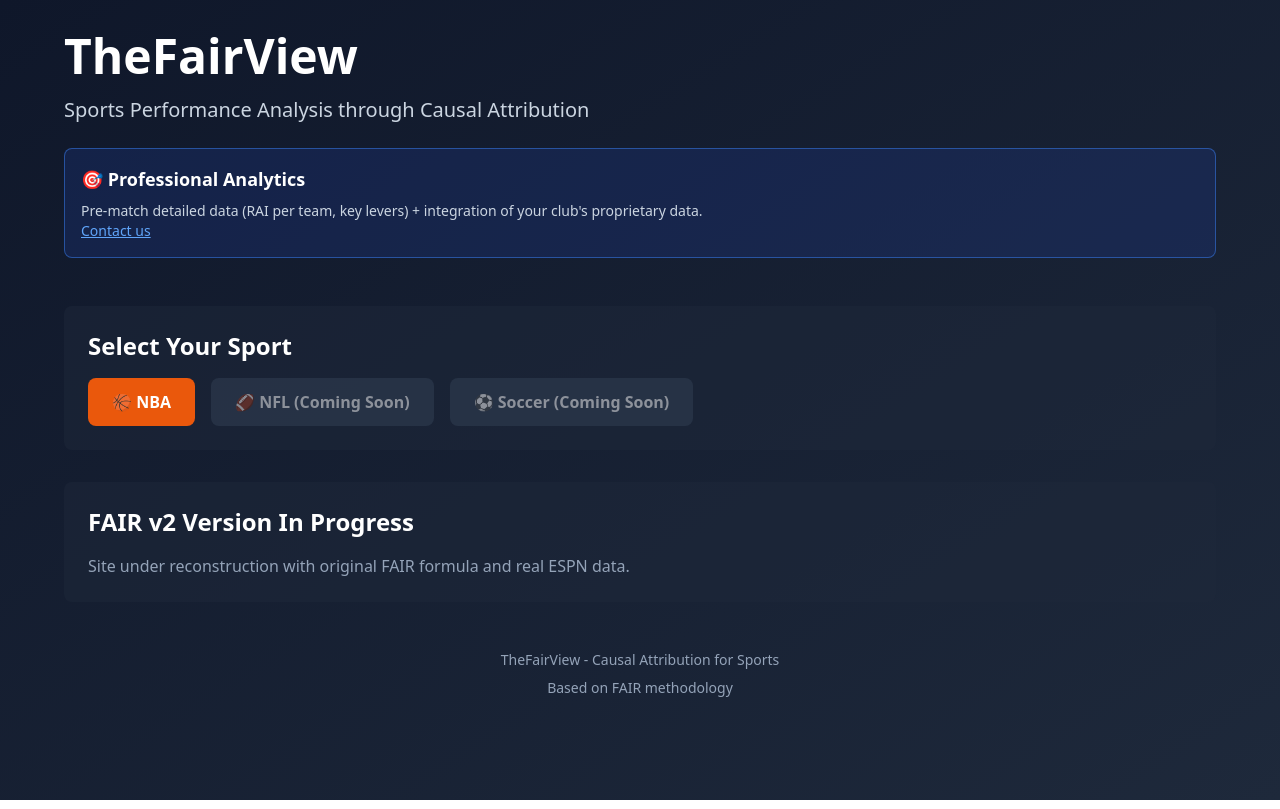
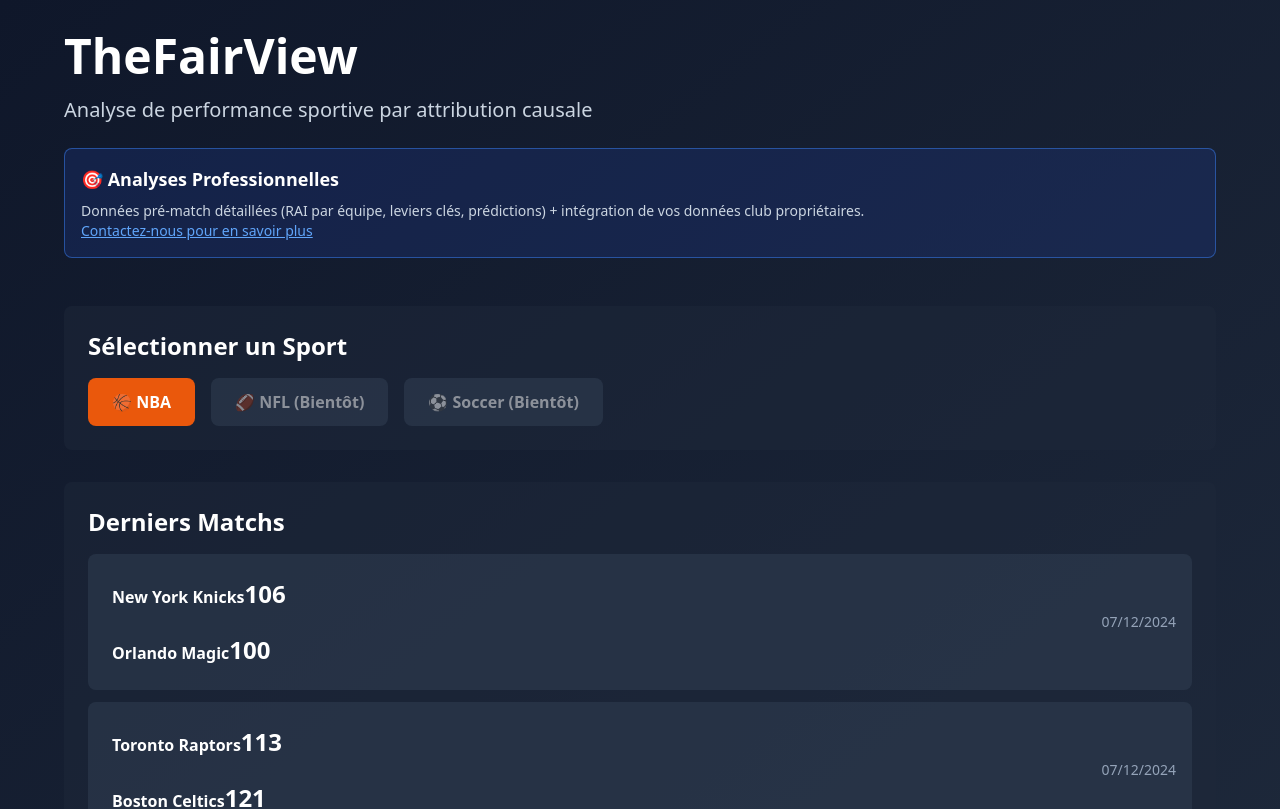
Before and after one commit to eytanellenberg/thefairview, a Next.js app: page / in a window 1280 px wide. Shown: the top 809 px of the page. Built offline with nearby package versions, Linux system fonts and the light colour scheme.

Commit message:
Update page.tsx

```diff
--- a/app/page.tsx
+++ b/app/page.tsx
@@ -1,57 +1,250 @@
 'use client';
 
-import { useState } from 'react';
+import { useState, useEffect } from 'react';
+import { fetchRecentGames } from './lib/espn-api';
 
 export default function Home() {
+  const [games, setGames] = useState<any[]>([]);
+  const [selectedGame, setSelectedGame] = useState<string | null>(null);
+  const [selectedTeam, setSelectedTeam] = useState<string | null>(null);
+  const [raiData, setRaiData] = useState<any>(null);
+  const [paiData, setPaiData] = useState<any>(null);
+  const [loading, setLoading] = useState(false);
+
+  useEffect(() => {
+    loadGames();
+  }, []);
+
+  const loadGames = async () => {
+    const recentGames = await fetchRecentGames();
+    setGames(recentGames);
+  };
+
+  const selectMatch = async (gameId: string, teamId: string) => {
+    setSelectedGame(gameId);
+    setSelectedTeam(teamId);
+    setLoading(true);
+
+    try {
+      // Fetch RAI
+      const raiRes = await fetch(`/api/rai?gameId=${gameId}&teamId=${teamId}`);
+      const rai = await raiRes.json();
+      setRaiData(rai);
+
+      // Fetch PAI
+      const paiRes = await fetch(`/api/pai?gameId=${gameId}&teamId=${teamId}`);
+      const pai = await paiRes.json();
+      setPaiData(pai);
+    } catch (error) {
+      console.error('Failed to load analysis:', error);
+    } finally {
+      setLoading(false);
+    }
+  };
+
   return (
     <main className="min-h-screen bg-gradient-to-br from-slate-900 to-slate-800 text-white p-8">
+      {/* Header */}
       <div className="max-w-6xl mx-auto mb-12">
         <h1 className="text-5xl font-bold mb-4">TheFairView</h1>
         <p className="text-xl text-slate-300">
-          Sports Performance Analysis through Causal Attribution
+          Analyse de performance sportive par attribution causale
         </p>
 
+        {/* Professional Analysis Banner */}
         <div className="mt-6 bg-blue-900/30 border border-blue-500/50 rounded-lg p-4">
-          <h3 className="text-lg font-semibold mb-2">🎯 Professional Analytics</h3>
+          <h3 className="text-lg font-semibold mb-2">🎯 Analyses Professionnelles</h3>
           <p className="text-slate-300 text-sm">
-            Pre-match detailed data (RAI per team, key levers) + integration of your club's proprietary data.
+            Données pré-match détaillées (RAI par équipe, leviers clés, prédictions) + intégration de vos données club propriétaires.
             <br />
-            <a href="mailto:eytan_ellenberg@yahoo.fr" className="text-blue-400 hover:text-blue-300 underline">
-              Contact us
+            <a href="mailto:contact@thefairview.com" className="text-blue-400 hover:text-blue-300 underline">
+              Contactez-nous pour en savoir plus
             </a>
           </p>
         </div>
       </div>
 
+      {/* Sport Selection */}
       <div className="max-w-6xl mx-auto mb-8">
         <div className="bg-slate-800/50 rounded-lg p-6">
-          <h2 className="text-2xl font-semibold mb-4">Select Your Sport</h2>
+          <h2 className="text-2xl font-semibold mb-4">Sélectionner un Sport</h2>
           <div className="flex gap-4">
             <button className="bg-orange-600 hover:bg-orange-700 px-6 py-3 rounded-lg font-semibold transition">
               🏀 NBA
             </button>
             <button disabled className="bg-slate-700 px-6 py-3 rounded-lg font-semibold opacity-50 cursor-not-allowed">
-              🏈 NFL (Coming Soon)
+              🏈 NFL (Bientôt)
             </button>
             <button disabled className="bg-slate-700 px-6 py-3 rounded-lg font-semibold opacity-50 cursor-not-allowed">
-              ⚽ Soccer (Coming Soon)
+              ⚽ Soccer (Bientôt)
             </button>
           </div>
         </div>
       </div>
 
+      {/* Games List */}
       <div className="max-w-6xl mx-auto mb-8">
         <div className="bg-slate-800/50 rounded-lg p-6">
-          <h2 className="text-2xl font-semibold mb-4">FAIR v2 Version In Progress</h2>
-          <p className="text-slate-400">
-            Site under reconstruction with original FAIR formula and real ESPN data.
-          </p>
+          <h2 className="text-2xl font-semibold mb-4">Derniers Matchs</h2>
+
+          {games.length === 0 ? (
+            <p className="text-slate-400">Chargement des matchs...</p>
+          ) : (
+            <div className="grid gap-3">
+              {games.slice(0, 10).map((game) => {
+                const comp = game.competitions?.[0];
+                const home = comp?.competitors?.find((c: any) => c.homeAway === 'home');
+                const away = comp?.competitors?.find((c: any) => c.homeAway === 'away');
+
+                if (!home || !away) return null;
+
+                return (
+                  <div key={game.id} className="bg-slate-700/50 rounded-lg p-4">
+                    <div className="flex items-center justify-between">
+                      <div className="flex-1">
+                        <div className="flex items-center gap-4 mb-2">
+                          <button
+                            onClick={() => selectMatch(game.id, away.team.id)}
+                            className="flex-1 text-left hover:bg-slate-600/50 p-2 rounded transition"
+                          >
+                            <span className="font-semibold">{away.team.displayName}</span>
+                            <span className="ml-auto text-2xl font-bold">{away.score}</span>
+                          </button>
+                        </div>
+                        <div className="flex items-center gap-4">
+                          <button
+                            onClick={() => selectMatch(game.id, home.team.id)}
+                            className="flex-1 text-left hover:bg-slate-600/50 p-2 rounded transition"
+                          >
+                            <span className="font-semibold">{home.team.displayName}</span>
+                            <span className="ml-auto text-2xl font-bold">{home.score}</span>
+                          </button>
+                        </div>
+                      </div>
+                      <div className="text-sm text-slate-400 ml-4">
+                        {new Date(game.date).toLocaleDateString('fr-FR')}
+                      </div>
+                    </div>
+                  </div>
+                );
+              })}
+            </div>
+          )}
         </div>
       </div>
 
+      {/* Analysis Results */}
+      {loading && (
+        <div className="max-w-6xl mx-auto text-center">
+          <p className="text-slate-300">Calcul en cours...</p>
+        </div>
+      )}
+
+      {raiData && paiData && !loading && (
+        <div className="max-w-6xl mx-auto space-y-6">
+          {/* RAI - Pre-Match Prediction */}
+          <div className="bg-slate-800/50 rounded-lg p-6">
+            <h2 className="text-2xl font-semibold mb-4">
+              📊 RAI - Prédiction Avant Match
+            </h2>
+            <p className="text-slate-300 mb-4">
+              Score de préparation de <strong>{raiData.teamName}</strong> avant le match contre {raiData.opponentName}
+            </p>
+
+            <div className="bg-blue-900/30 rounded-lg p-6 mb-6">
+              <div className="text-center">
+                <div className="text-6xl font-bold text-blue-400 mb-2">
+                  {raiData.rai.rai_score}
+                </div>
+                <div className="text-slate-300">Score RAI / 100</div>
+                <div className="text-sm text-slate-400 mt-2">
+                  Confiance: {raiData.rai.confidence}%
+                </div>
+              </div>
+            </div>
+
+            <h3 className="text-xl font-semibold mb-3">Top 3 Facteurs</h3>
+            <div className="space-y-3">
+              {raiData.rai.top_levers.map((lever: any, idx: number) => (
+                <div key={idx} className="bg-slate-700/50 rounded-lg p-4">
+                  <div className="flex items-center justify-between mb-2">
+                    <span className="font-semibold">{lever.name}</span>
+                    <span className="text-2xl font-bold">{lever.value}</span>
+                  </div>
+                  <p className="text-sm text-slate-300">{lever.explanation}</p>
+                  <div className="mt-2">
+                    <span className={`text-xs px-2 py-1 rounded ${
+                      lever.impact === 'positive' ? 'bg-green-900/50 text-green-300' : 'bg-red-900/50 text-red-300'
+                    }`}>
+                      Impact {lever.impact === 'positive' ? 'positif' : 'négatif'}
+                    </span>
+                  </div>
+                </div>
+              ))}
+            </div>
+          </div>
+
+          {/* PAI - Post-Match Analysis */}
+          <div className="bg-slate-800/50 rounded-lg p-6">
+            <h2 className="text-2xl font-semibold mb-4">
+              ✅ PAI - Analyse Après Match
+            </h2>
+            <p className="text-slate-300 mb-4">
+              Performance réelle de <strong>{paiData.teamName}</strong>
+            </p>
+
+            <div className="grid grid-cols-3 gap-4 mb-6">
+              <div className="bg-slate-700/50 rounded-lg p-4 text-center">
+                <div className="text-sm text-slate-400 mb-1">Score Final</div>
+                <div className="text-3xl font-bold">
+                  {paiData.finalScore.team} - {paiData.finalScore.opponent}
+                </div>
+                <div className={`text-sm mt-1 ${paiData.won ? 'text-green-400' : 'text-red-400'}`}>
+                  {paiData.won ? 'Victoire' : 'Défaite'}
+                </div>
+              </div>
+
+              <div className="bg-green-900/30 rounded-lg p-4 text-center">
+                <div className="text-sm text-slate-400 mb-1">Score PAI</div>
+                <div className="text-3xl font-bold text-green-400">
+                  {paiData.pai.rai_score}
+                </div>
+              </div>
+
+              <div className="bg-blue-900/30 rounded-lg p-4 text-center">
+                <div className="text-sm text-slate-400 mb-1">Différence RAI</div>
+                <div className={`text-3xl font-bold ${
+                  paiData.difference.score > 0 ? 'text-green-400' : 'text-red-400'
+                }`}>
+                  {paiData.difference.score > 0 ? '+' : ''}{paiData.difference.score}
+                </div>
+                <div className="text-sm text-slate-300 mt-1">
+                  {paiData.difference.direction === 'better' ? 'Meilleur que prévu' :
+                   paiData.difference.direction === 'worse' ? 'Moins bien que prévu' : 'Conforme'}
+                </div>
+              </div>
+            </div>
+
+            <h3 className="text-xl font-semibold mb-3">Top 3 Facteurs (Réels)</h3>
+            <div className="space-y-3">
+              {paiData.pai.top_levers.map((lever: any, idx: number) => (
+                <div key={idx} className="bg-slate-700/50 rounded-lg p-4">
+                  <div className="flex items-center justify-between mb-2">
+                    <span className="font-semibold">{lever.name}</span>
+                    <span className="text-2xl font-bold">{lever.value}</span>
+                  </div>
+                  <p className="text-sm text-slate-300">{lever.explanation}</p>
+                </div>
+              ))}
+            </div>
+          </div>
+        </div>
+      )}
+
+      {/* Footer */}
       <div className="max-w-6xl mx-auto mt-12 text-center text-slate-400 text-sm">
-        <p>TheFairView - Causal Attribution for Sports</p>
-        <p className="mt-2">Based on FAIR methodology</p>
+        <p>TheFairView - Attribution Causale pour le Sport</p>
+        <p className="mt-2">Basé sur la méthodologie FAIR (Fair Attribution of Integrated Risks)</p>
       </div>
     </main>
   );
```
